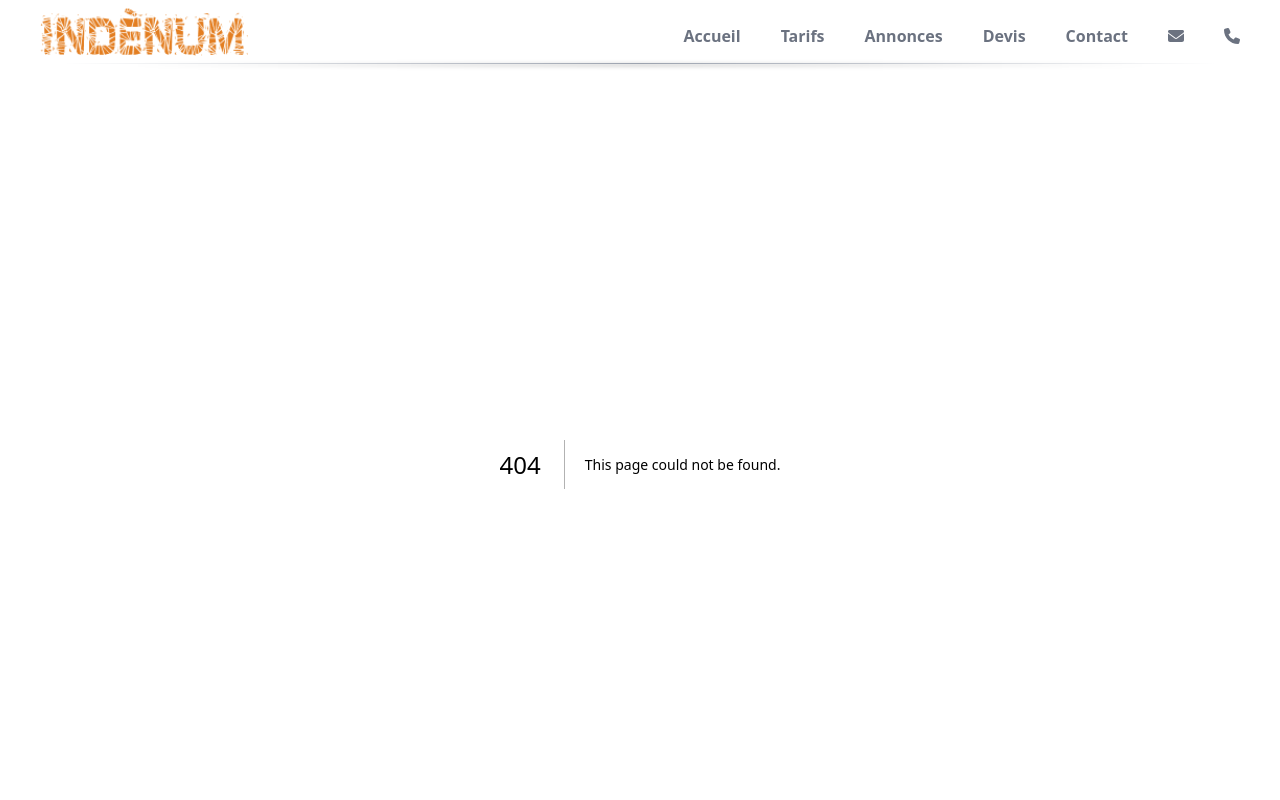
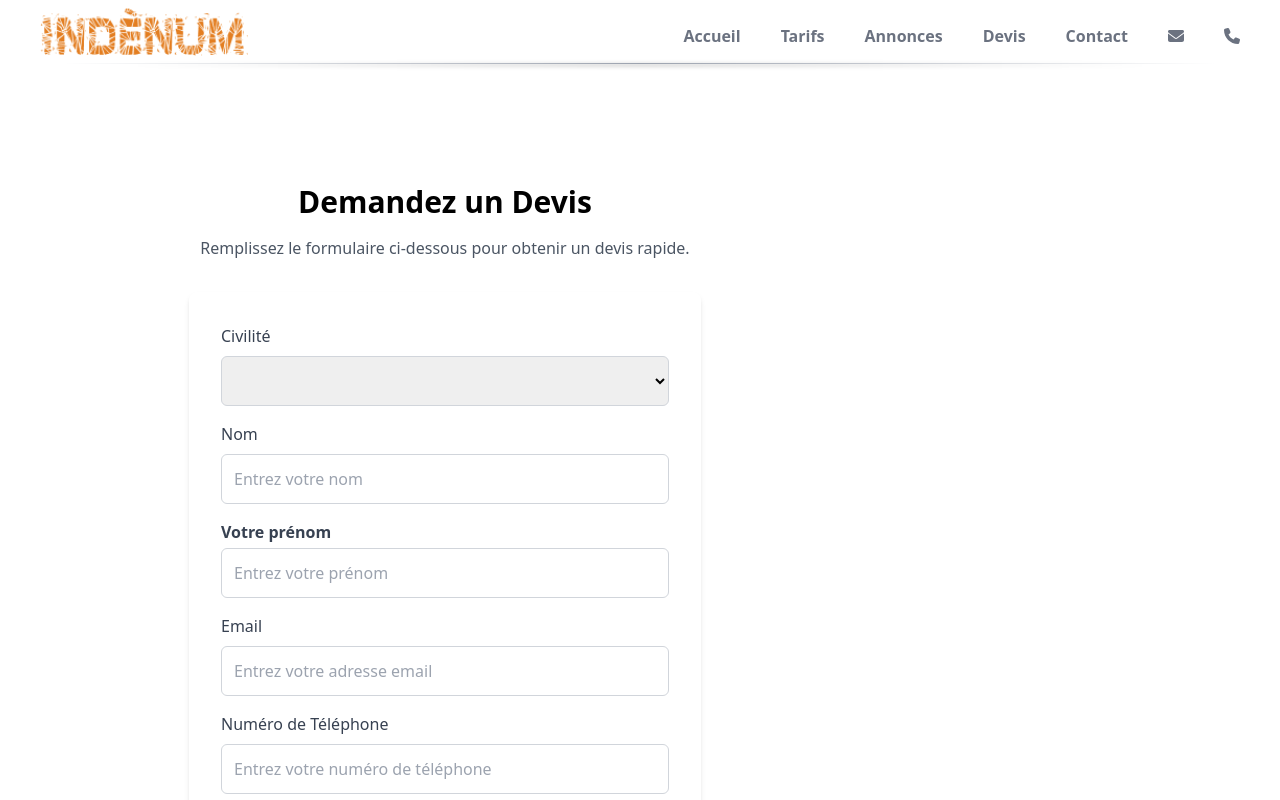
Before and after one commit to jo33200/Indenum-Next, a Next.js app: page /quote in a window 1280 px wide. Before the commit this address had no page. Shown: the top 800 px of the page. Built offline with nearby package versions, Linux system fonts and the light colour scheme.

Commit message:
Rename quote.jsx to page.jsx and update div class for improved layout

```diff
--- a/src/app/quote/quote.jsx
+++ b/src/app/quote/page.jsx
@@ -3,7 +3,7 @@ import FormQuote from "@/components/pages/QuoteForm";
 const Quote = () => {
   return (
     <div className="mx-5 max-w-[850px] pt-24">
-      <div>
+      <div className="w-full">
         <FormQuote />
       </div>
 
```
